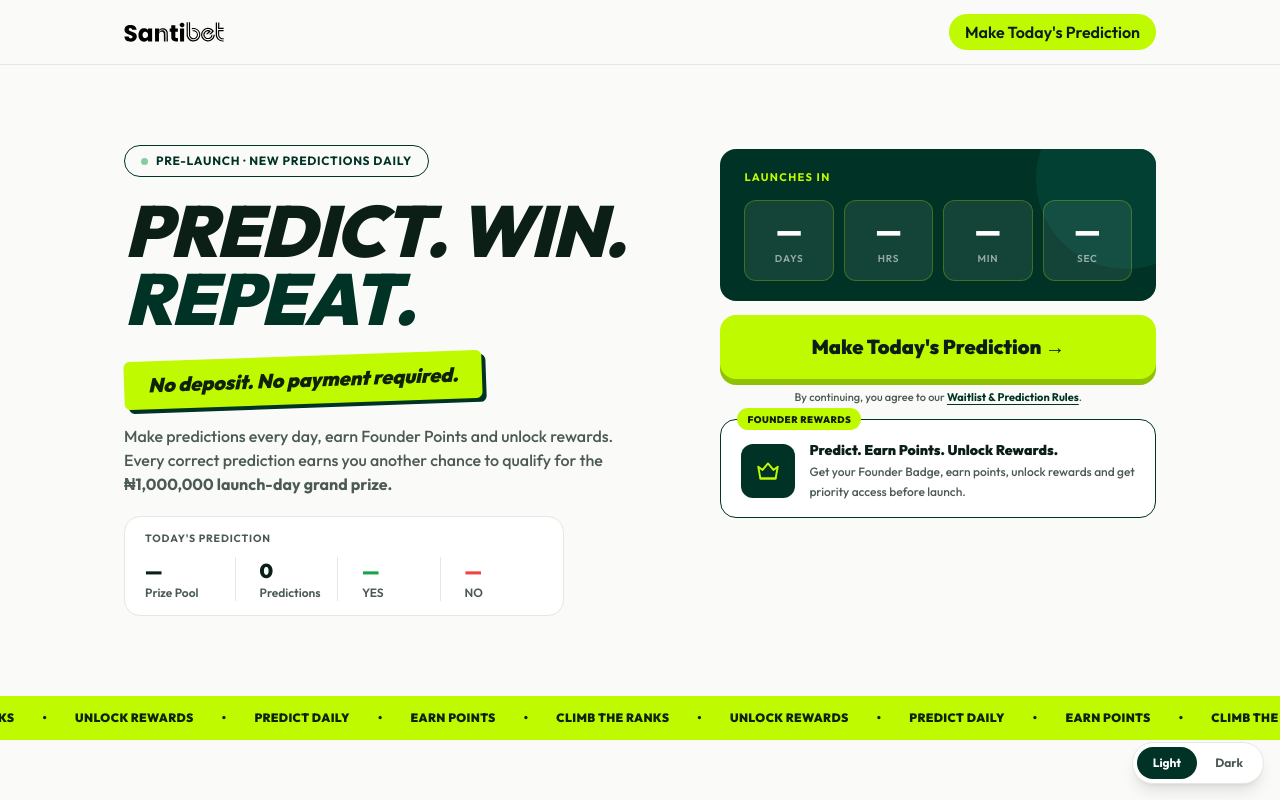
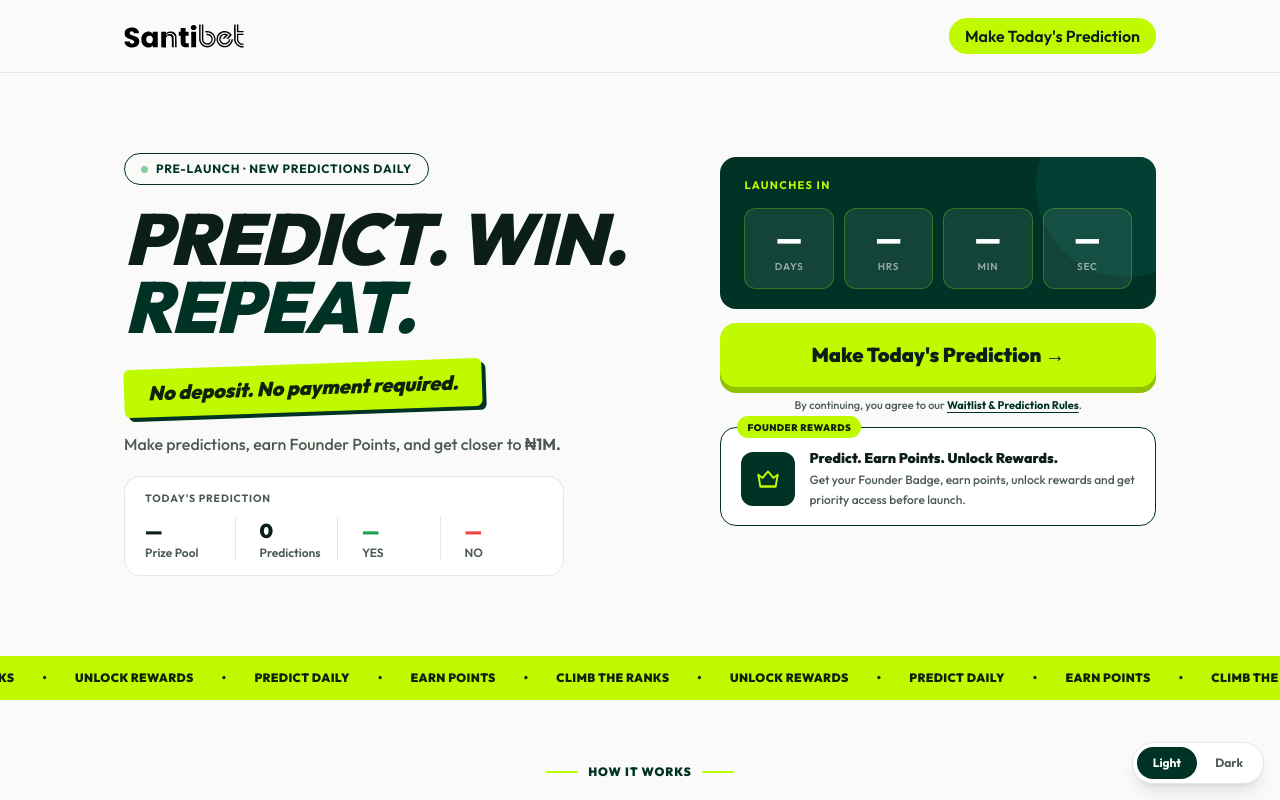
Before and after one commit to yasantex/santibet-waitlist-fe, a Next.js app: page / in a window 1280 px wide. Shown: the top 800 px of the page. Built offline with nearby package versions, Linux system fonts and the light colour scheme; no server answers.

Commit message:
bug fixes

```diff
--- a/src/components/Footer.tsx
+++ b/src/components/Footer.tsx
@@ -9,41 +9,15 @@
 
   return (
     <>
-      {/* <section className='pt-18 pb-14 text-center'>
-        <div className='mx-auto max-w-270 px-6'>
-          <div className='mb-3 text-xs font-black tracking-[0.1em] text-dark uppercase dark:text-lime'>
-            Don&apos;t just wait for launch.
-          </div>
-          <h2 className='mx-auto max-w-160 font-display italic text-[clamp(28px,4.5vw,44px)] font-black tracking-[-0.01em] text-ink'>
-            Make today&apos;s prediction.
-          </h2>
-          <p className='mx-auto mt-4 max-w-125 text-[16.5px] text-muted font-medium'>
-            Every correct prediction earns Founder Points and can qualify you
-            for the launch-day prize draw.
-          </p>
-          <div className='mt-8 flex flex-wrap justify-center gap-2.5'>
-            <a
-              href='#market'
-              onClick={() => trackEvent({ event: 'cta_click', cta_name: 'footer_predict_now' })}
-              className='btn-3d inline-block rounded-2xl bg-lime px-8 py-4 font-black text-lime-ink no-underline dark:text-[#10230a]!'
-            >
-              Make Today&apos;s Prediction →
-            </a>
-          </div>
-          <div className='mt-4 text-[11px] font-bold tracking-[0.06em] text-muted uppercase'>
-            No registration &nbsp;·&nbsp; No deposit &nbsp;·&nbsp; No payment
-            required
-          </div>
-        </div>
-      </section> */}
+
 
       <footer className='border-t border-border px-6 py-8 text-center flex flex-col items-center justify-center text-base gap-2.5 text-neutral-10'>
         <Image
           src='/Santibet Logo.svg'
           alt='SantiBet'
-          width={100}
-          height={38}
-          className='h-11 shrink-0 dark:invert'
+          width={120}
+          height={50}
+          className='h-13 shrink-0 dark:invert'
           priority
         />
         <a
--- a/src/components/Header.tsx
+++ b/src/components/Header.tsx
@@ -20,9 +20,9 @@
           <Image
             src='/Santibet Logo.svg'
             alt='SantiBet'
-            width={100}
-            height={38}
-            className='h-11 shrink-0 dark:invert'
+            width={120}
+            height={50}
+            className='h-13 shrink-0 dark:invert'
             priority
           />
         </button>
--- a/src/components/Hero.tsx
+++ b/src/components/Hero.tsx
@@ -70,8 +70,8 @@
   // Falls back to the static figure until /rules loads — this is a hero
   // one-liner, not worth a loading-state layout shift.
   const grandPrizeLabel = launchHeadlineTier
-    ? formatMoney(launchHeadlineTier.amount)
-    : '₦1,000,000'
+    ? formatMoney(launchHeadlineTier.amount, { compact: true })
+    : '₦1M'
   const predictedLabel = (
     stats?.today?.predictions ??
     stats?.totalPredictions ??
@@ -149,11 +149,8 @@
             </div>
 
             <p className='max-w-125 px-2 text-base text-muted font-medium md:px-0'>
-              Make predictions every day, earn Founder Points and unlock rewards.
-              Every correct prediction earns you another chance to qualify for the{' '}
-              <strong className='text-ink font-bold'>
-                {grandPrizeLabel} launch-day grand prize.
-              </strong>
+              Make predictions, earn Founder Points, and get closer to{' '}
+              <strong className='text-ink font-bold'>{grandPrizeLabel}.</strong>
             </p>
             <div className='w-full max-w-110 rounded-2xl border border-border bg-surface px-5 py-3.5 text-left'>
               <div className='mb-2.5 text-[10.5px] font-bold uppercase tracking-[0.08em] text-muted'>
--- a/src/components/MarketCard.tsx
+++ b/src/components/MarketCard.tsx
@@ -615,7 +615,7 @@
                     {submitting
                       ? 'Submitting…'
                       : showPhoneStep
-                        ? 'Send Verification Code'
+                        ? 'Submit'
                         : 'Confirm prediction'}
                   </button>
 
--- a/src/utils/money.ts
+++ b/src/utils/money.ts
@@ -1,7 +1,12 @@
 import type { Money } from '../types/campaign'
 
 /** API amounts are in minor units (e.g. kobo) — divide by 100 to get the display value. */
-export function formatMoney(money: Money) {
+export function formatMoney(money: Money, { compact = false } = {}) {
   const prefix = money.currency === 'NGN' ? '₦' : `${money.currency} `
-  return `${prefix}${(Number(money.amount) / 100).toLocaleString()}`
+  const major = Number(money.amount) / 100
+  return `${prefix}${
+    compact
+      ? new Intl.NumberFormat('en', { notation: 'compact' }).format(major)
+      : major.toLocaleString()
+  }`
 }
```
